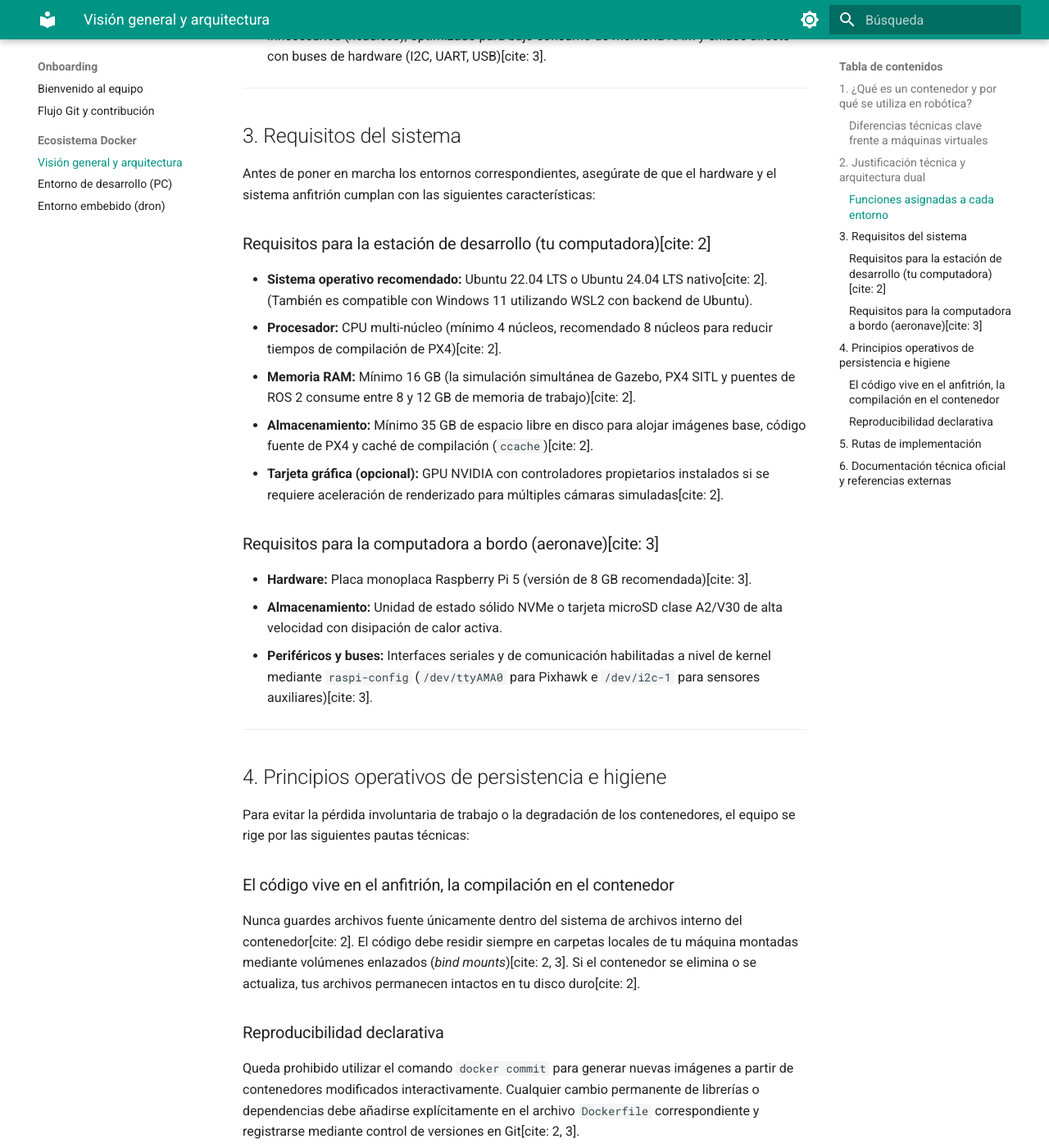
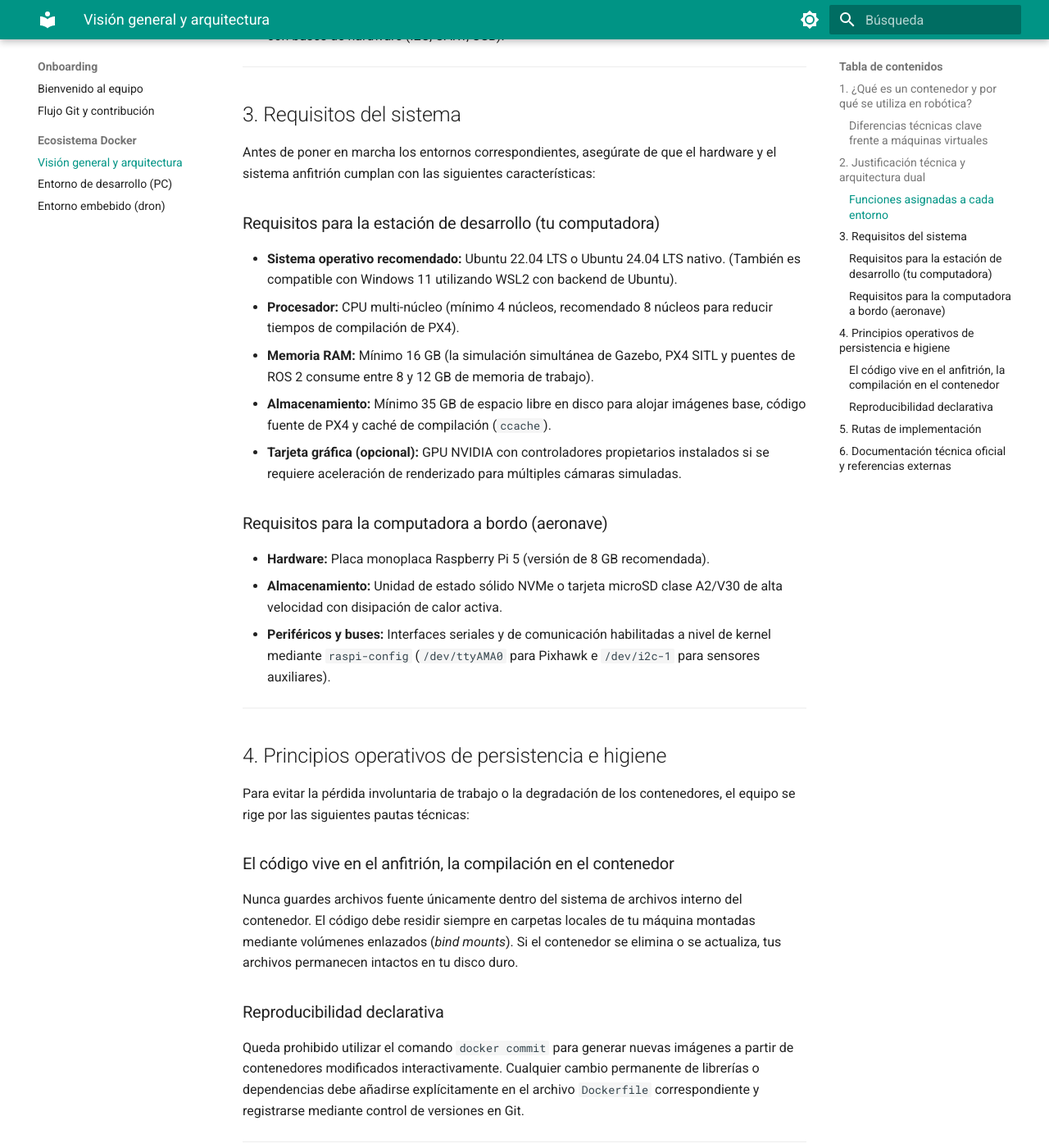
Before and after one commit to Dronkab-UNAQ/dronkab-docs, an MkDocs documentation site: the page built from docs/onboarding/docker/entorno_docker.md, in a window 1280 px wide and 1400 px high, scrolled down 2992 px. Shown: the whole window at 82% size. Built offline with MkDocs 1.6.1 and Material for MkDocs 9.7.7, drawn with Linux system fonts in a browser that asks for light colours; some of the changed text lies outside the part shown.

Commit message:
feat(docs): fix formatting and punctuation in entorno_docker.md

````diff
--- a/docs/onboarding/docker/entorno_docker.md
+++ b/docs/onboarding/docker/entorno_docker.md
@@ -1,8 +1,8 @@
 # Visión general del ecosistema Docker en Dronkab
 
-El desarrollo de software para drones autónomos involucra múltiples capas tecnológicas: controladores de bajo nivel, estimadores de estado, algoritmos de navegación probabilística, visión computacional y modelos físicos de simulación[cite: 1, 2]. Históricamente, coordinar estas herramientas generaba el problema clásico de configuración conocido como «en mi máquina sí compila».
+El desarrollo de software para drones autónomos involucra múltiples capas tecnológicas: controladores de bajo nivel, estimadores de estado, algoritmos de navegación probabilística, visión computacional y modelos físicos de simulación. Históricamente, coordinar estas herramientas generaba el problema clásico de configuración conocido como «en mi máquina sí compila».
 
-Para erradicar la disparidad entre computadoras personales y garantizar que el código validado en simulación se ejecute de manera determinista en el hardware de vuelo[cite: 1, 2], Dronkab adopta la contenedorización como estándar de infraestructura.
+Para erradicar la disparidad entre computadoras personales y garantizar que el código validado en simulación se ejecute de manera determinista en el hardware de vuelo, Dronkab adopta la contenedorización como estándar de infraestructura.
 
 ---
 
@@ -28,15 +28,15 @@ graph LR
 ```
 
 ### Diferencias técnicas clave frente a máquinas virtuales
-* **Rendimiento casi nativo:** Al no emular hardware completo ni ejecutar un segundo núcleo de sistema operativo en paralelo, los contenedores ofrecen acceso directo a memoria, procesador e interfaces de comunicación[cite: 3].
-* **Determinismo de compilación:** Todo el equipo comparte exactamente la misma versión de compilador (GCC), versiones de Python y librerías de álgebra lineal (como Eigen)[cite: 2].
+* **Rendimiento casi nativo:** Al no emular hardware completo ni ejecutar un segundo núcleo de sistema operativo en paralelo, los contenedores ofrecen acceso directo a memoria, procesador e interfaces de comunicación.
+* **Determinismo de compilación:** Todo el equipo comparte exactamente la misma versión de compilador (GCC), versiones de Python y librerías de álgebra lineal (como Eigen).
 * **Aislamiento higiénico:** Tu computadora personal no requiere configuraciones invasivas que alteren las variables de entorno de tu sistema operativo diario.
 
 ---
 
 ## 2. Justificación técnica y arquitectura dual
 
-En robótica aérea competitiva, una sola computadora no puede resolver simultáneamente la simulación visual pesada y la ejecución en tiempo real dentro del dron[cite: 2, 3]. Por ello, Dronkab implementa un modelo de arquitectura dividida en dos contenedores especializados[cite: 2, 3]:
+En robótica aérea competitiva, una sola computadora no puede resolver simultáneamente la simulación visual pesada y la ejecución en tiempo real dentro del dron. Por ello, Dronkab implementa un modelo de arquitectura dividida en dos contenedores especializados:
 
 ```mermaid
 graph TD
@@ -72,8 +72,8 @@ graph TD
 ```
 
 ### Funciones asignadas a cada entorno
-1. **Entorno de desarrollo (`Docker_dev_DK`):** Se enfoca en la iteración rápida de algoritmos, visualización en interfaces gráficas (RViz2) y simulación dinámica de mundos y cámaras con Gazebo Harmonic y PX4 SITL[cite: 2].
-2. **Entorno de despliegue a bordo (`Docker-Rasp5`):** Diseñado sin componentes gráficos innecesarios (*headless*), optimizado para bajo consumo de memoria RAM y enlace directo con buses de hardware (I2C, UART, USB)[cite: 3].
+1. **Entorno de desarrollo (`Docker_dev_DK`):** Se enfoca en la iteración rápida de algoritmos, visualización en interfaces gráficas (RViz2) y simulación dinámica de mundos y cámaras con Gazebo Harmonic y PX4 SITL.
+2. **Entorno de despliegue a bordo (`Docker-Rasp5`):** Diseñado sin componentes gráficos innecesarios (*headless*), optimizado para bajo consumo de memoria RAM y enlace directo con buses de hardware (I2C, UART, USB).
 
 ---
 
@@ -81,17 +81,17 @@ graph TD
 
 Antes de poner en marcha los entornos correspondientes, asegúrate de que el hardware y el sistema anfitrión cumplan con las siguientes características:
 
-### Requisitos para la estación de desarrollo (tu computadora)[cite: 2]
-* **Sistema operativo recomendado:** Ubuntu 22.04 LTS o Ubuntu 24.04 LTS nativo[cite: 2]. (También es compatible con Windows 11 utilizando WSL2 con backend de Ubuntu).
-* **Procesador:** CPU multi-núcleo (mínimo 4 núcleos, recomendado 8 núcleos para reducir tiempos de compilación de PX4)[cite: 2].
-* **Memoria RAM:** Mínimo 16 GB (la simulación simultánea de Gazebo, PX4 SITL y puentes de ROS 2 consume entre 8 y 12 GB de memoria de trabajo)[cite: 2].
-* **Almacenamiento:** Mínimo 35 GB de espacio libre en disco para alojar imágenes base, código fuente de PX4 y caché de compilación (`ccache`)[cite: 2].
-* **Tarjeta gráfica (opcional):** GPU NVIDIA con controladores propietarios instalados si se requiere aceleración de renderizado para múltiples cámaras simuladas[cite: 2].
+### Requisitos para la estación de desarrollo (tu computadora)
+* **Sistema operativo recomendado:** Ubuntu 22.04 LTS o Ubuntu 24.04 LTS nativo. (También es compatible con Windows 11 utilizando WSL2 con backend de Ubuntu).
+* **Procesador:** CPU multi-núcleo (mínimo 4 núcleos, recomendado 8 núcleos para reducir tiempos de compilación de PX4).
+* **Memoria RAM:** Mínimo 16 GB (la simulación simultánea de Gazebo, PX4 SITL y puentes de ROS 2 consume entre 8 y 12 GB de memoria de trabajo).
+* **Almacenamiento:** Mínimo 35 GB de espacio libre en disco para alojar imágenes base, código fuente de PX4 y caché de compilación (`ccache`).
+* **Tarjeta gráfica (opcional):** GPU NVIDIA con controladores propietarios instalados si se requiere aceleración de renderizado para múltiples cámaras simuladas.
 
-### Requisitos para la computadora a bordo (aeronave)[cite: 3]
-* **Hardware:** Placa monoplaca Raspberry Pi 5 (versión de 8 GB recomendada)[cite: 3].
+### Requisitos para la computadora a bordo (aeronave)
+* **Hardware:** Placa monoplaca Raspberry Pi 5 (versión de 8 GB recomendada).
 * **Almacenamiento:** Unidad de estado sólido NVMe o tarjeta microSD clase A2/V30 de alta velocidad con disipación de calor activa.
-* **Periféricos y buses:** Interfaces seriales y de comunicación habilitadas a nivel de kernel mediante `raspi-config` (`/dev/ttyAMA0` para Pixhawk e `/dev/i2c-1` para sensores auxiliares)[cite: 3].
+* **Periféricos y buses:** Interfaces seriales y de comunicación habilitadas a nivel de kernel mediante `raspi-config` (`/dev/ttyAMA0` para Pixhawk e `/dev/i2c-1` para sensores auxiliares).
 
 ---
 
@@ -100,10 +100,10 @@ Antes de poner en marcha los entornos correspondientes, asegúrate de que el har
 Para evitar la pérdida involuntaria de trabajo o la degradación de los contenedores, el equipo se rige por las siguientes pautas técnicas:
 
 ### El código vive en el anfitrión, la compilación en el contenedor
-Nunca guardes archivos fuente únicamente dentro del sistema de archivos interno del contenedor[cite: 2]. El código debe residir siempre en carpetas locales de tu máquina montadas mediante volúmenes enlazados (*bind mounts*)[cite: 2, 3]. Si el contenedor se elimina o se actualiza, tus archivos permanecen intactos en tu disco duro[cite: 2].
+Nunca guardes archivos fuente únicamente dentro del sistema de archivos interno del contenedor. El código debe residir siempre en carpetas locales de tu máquina montadas mediante volúmenes enlazados (*bind mounts*). Si el contenedor se elimina o se actualiza, tus archivos permanecen intactos en tu disco duro.
 
 ### Reproducibilidad declarativa
-Queda prohibido utilizar el comando `docker commit` para generar nuevas imágenes a partir de contenedores modificados interactivamente. Cualquier cambio permanente de librerías o dependencias debe añadirse explícitamente en el archivo `Dockerfile` correspondiente y registrarse mediante control de versiones en Git[cite: 2, 3].
+Queda prohibido utilizar el comando `docker commit` para generar nuevas imágenes a partir de contenedores modificados interactivamente. Cualquier cambio permanente de librerías o dependencias debe añadirse explícitamente en el archivo `Dockerfile` correspondiente y registrarse mediante control de versiones en Git.
 
 ---
 
@@ -113,8 +113,8 @@ Selecciona la guía detallada según la plataforma que requieras configurar:
 
 | Guía técnica | Plataforma destino | Tecnologías integradas |
 | :--- | :--- | :--- |
-| **[Entorno de desarrollo (PC)](entorno_docker_dev.md)** | Estación de trabajo / Laptop | ROS 2 Jazzy, Gazebo Harmonic, PX4 SITL, Micro XRCE-DDS[cite: 2] |
-| **[Entorno embebido (dron)](entorno_docker_dron.md)** | Raspberry Pi 5 a bordo | ROS 2 Jazzy, OAK-D, sensor térmico MLX90640, enlace Pixhawk[cite: 3] |
+| **[Entorno de desarrollo (PC)](entorno_docker_dev.md)** | Estación de trabajo / Laptop | ROS 2 Jazzy, Gazebo Harmonic, PX4 SITL, Micro XRCE-DDS |
+| **[Entorno embebido (dron)](entorno_docker_dron.md)** | Raspberry Pi 5 a bordo | ROS 2 Jazzy, OAK-D, sensor térmico MLX90640, enlace Pixhawk |
 
 ---
 
````
